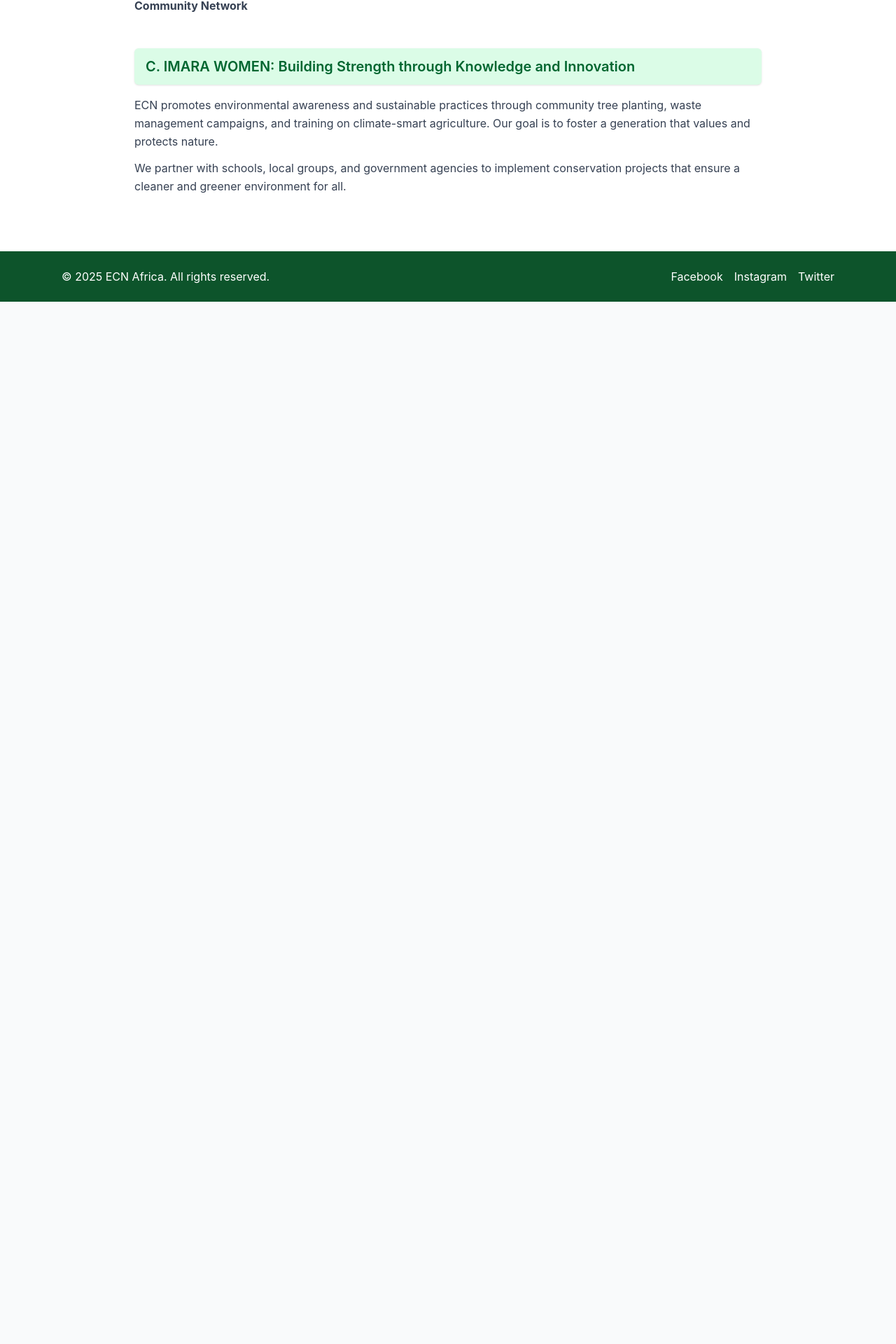
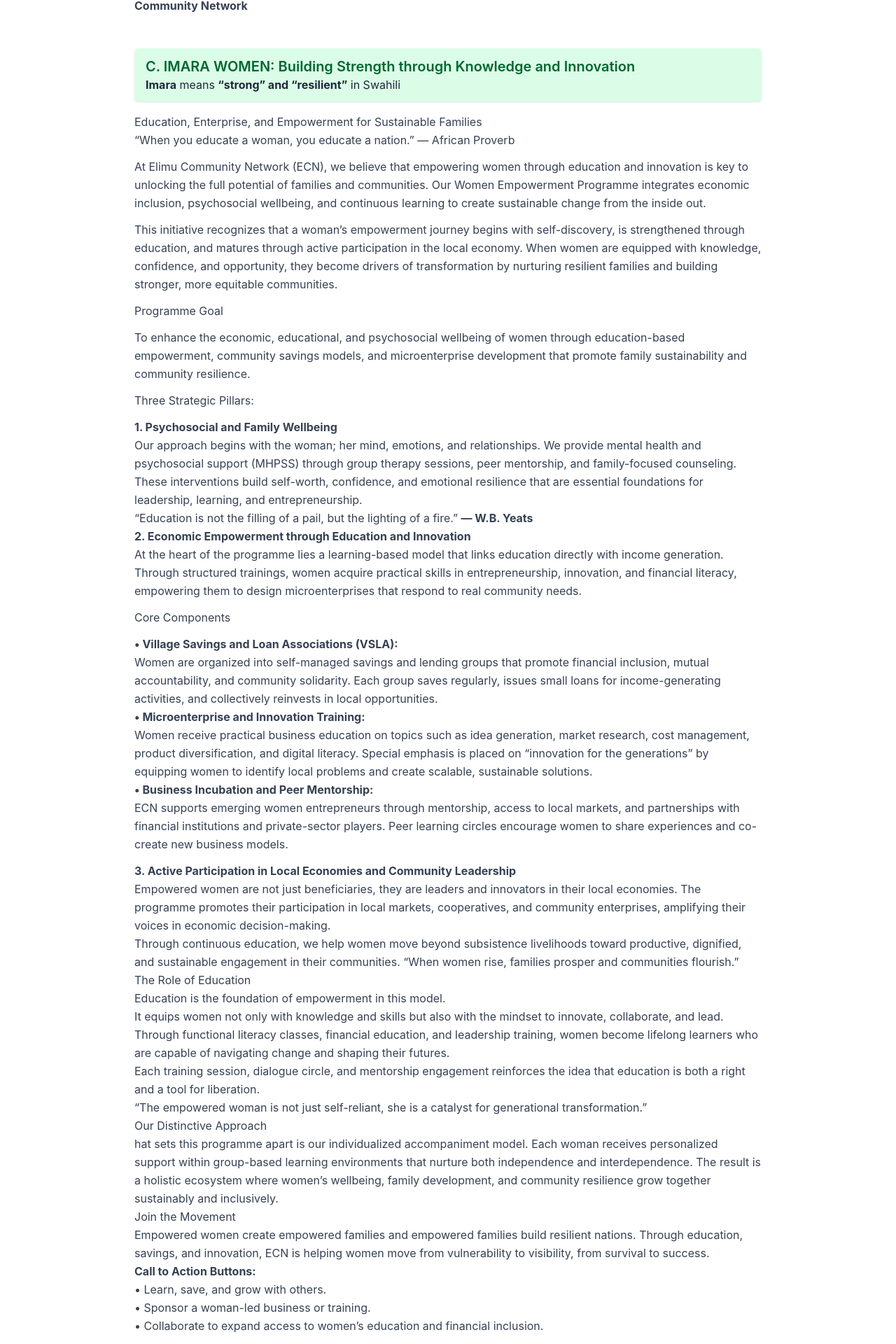
Before and after one commit to steph10920/ecnafrica, a React (Vite) app: page /programs in a window 1280 px wide. Shown: the part 4717-6637 px from the top of the page at 70% size. Before the commit the page ends 5148 px from the top, so only its background shows below. Built offline with nearby package versions, Linux system fonts and the light colour scheme.

Commit message:
programs changed

```diff
--- a/src/pages/Programs.jsx
+++ b/src/pages/Programs.jsx
@@ -384,6 +384,7 @@ export default function Programs() {
             <h2 className="text-xl font-semibold text-green-800">
               C.	IMARA WOMEN: Building Strength through Knowledge and Innovation
             </h2>
+            <p><strong>Imara</strong> means <strong>“strong” and “resilient”</strong> in Swahili</p>
           </div>
 
           <motion.div
@@ -394,16 +395,85 @@ export default function Programs() {
             transition={{ duration: 0.6 }}
           >
             <p>
-              ECN promotes environmental awareness and sustainable practices
-              through community tree planting, waste management campaigns, and
-              training on climate-smart agriculture. Our goal is to foster a
-              generation that values and protects nature.
+              Education, Enterprise, and Empowerment for Sustainable Families
+              <br></br>
+              “When you educate a woman, you educate a nation.”
+              — African Proverb
+
             </p>
             <p>
-              We partner with schools, local groups, and government agencies to
-              implement conservation projects that ensure a cleaner and greener
-              environment for all.
+              At Elimu Community Network (ECN), we believe that empowering women through education and innovation is key to unlocking the full potential of families and communities.
+              Our Women Empowerment Programme integrates economic inclusion, psychosocial wellbeing, and continuous learning to create sustainable change from the inside out.
             </p>
+            <p>
+              This initiative recognizes that a woman’s empowerment journey begins with self-discovery, is strengthened through education, and matures through active participation in the local economy.
+              When women are equipped with knowledge, confidence, and opportunity, they become drivers of transformation by nurturing resilient families and building stronger, more equitable communities.
+            </p>
+            <h2>Programme Goal</h2>
+            <p>
+              To enhance the economic, educational, and psychosocial wellbeing of women through education-based empowerment, community savings models, and microenterprise development that promote family sustainability and community resilience.
+            </p>
+            <h2>Three Strategic Pillars:</h2>
+            <ul>
+              <li><strong>1.  Psychosocial and Family Wellbeing</strong>
+              <p>Our approach begins with the woman; her mind, emotions, and relationships.
+              We provide mental health and psychosocial support (MHPSS) through group therapy sessions, peer mentorship, and family-focused counseling.
+              </p>
+              <p>These interventions build self-worth, confidence, and emotional resilience that are essential foundations for leadership, learning, and entrepreneurship.</p>
+              <p>“Education is not the filling of a pail, but the lighting of a fire.” <strong>— W.B. Yeats</strong></p>
+              </li>
+              <li><strong>2.  Economic Empowerment through Education and Innovation</strong>
+              <p>At the heart of the programme lies a learning-based model that links education directly with income generation.
+              </p>
+              <p>Through structured trainings, women acquire practical skills in entrepreneurship, innovation, and financial literacy, empowering them to design microenterprises that respond to real community needs.</p>
+              </li>
+            </ul>
+            <p>Core Components</p>
+            <ul>
+              <li>
+                <strong>•	Village Savings and Loan Associations (VSLA):</strong><p>Women are organized into self-managed savings and lending groups that promote financial inclusion, mutual accountability, and community solidarity.
+                Each group saves regularly, issues small loans for income-generating activities, and collectively reinvests in local opportunities.
+                </p>
+              </li>
+              <li><strong>•	Microenterprise and Innovation Training:</strong><p>Women receive practical business education on topics such as idea generation, market research, cost management, product diversification, and digital literacy.
+              Special emphasis is placed on “innovation for the generations” by equipping women to identify local problems and create scalable, sustainable solutions.
+              </p>
+              </li>
+              <li><strong>•	Business Incubation and Peer Mentorship:</strong><p>ECN supports emerging women entrepreneurs through mentorship, access to local markets, and partnerships with financial institutions and private-sector players.
+              Peer learning circles encourage women to share experiences and co-create new business models.
+              </p>
+              </li>
+            </ul>
+            <ul>
+              <li><strong>3.  Active Participation in Local Economies and Community Leadership</strong>
+              <p>Empowered women are not just beneficiaries, they are leaders and innovators in their local economies.
+              The programme promotes their participation in local markets, cooperatives, and community enterprises, amplifying their voices in economic decision-making.
+              </p>
+              <p>Through continuous education, we help women move beyond subsistence livelihoods toward productive, dignified, and sustainable engagement in their communities.
+              “When women rise, families prosper and communities flourish.”
+              </p>
+              <p>The Role of Education</p>
+              <p>
+                <p>Education is the foundation of empowerment in this model.</p>
+                <p>It equips women not only with knowledge and skills but also with the mindset to innovate, collaborate, and lead. Through functional literacy classes, financial education, and leadership training, women become lifelong learners who are capable of navigating change and shaping their futures.</p>
+                <p>Each training session, dialogue circle, and mentorship engagement reinforces the idea that education is both a right and a tool for liberation.</p>
+                <p>“The empowered woman is not just self-reliant, she is a catalyst for generational transformation.”</p>
+                <h2>Our Distinctive Approach</h2>
+                <p>hat sets this programme apart is our individualized accompaniment model.
+                Each woman receives personalized support within group-based learning environments that nurture both independence and interdependence.
+                The result is a holistic ecosystem where women’s wellbeing, family development, and community resilience grow together sustainably and inclusively.</p>
+                <h2>Join the Movement</h2>
+                <p>Empowered women create empowered families and empowered families build resilient nations.
+                Through education, savings, and innovation, ECN is helping women move from vulnerability to visibility, from survival to success.</p>
+                <p><strong>Call to Action Buttons:</strong></p>
+                <ul>
+                  <li>•	Learn, save, and grow with others.</li>
+                  <li>•	Sponsor a woman-led business or training.</li>
+                  <li>•	Collaborate to expand access to women’s education and financial inclusion.</li>
+                </ul>
+                </p>
+              </li>
+            </ul>
           </motion.div>
         </section>
       </div>
```
